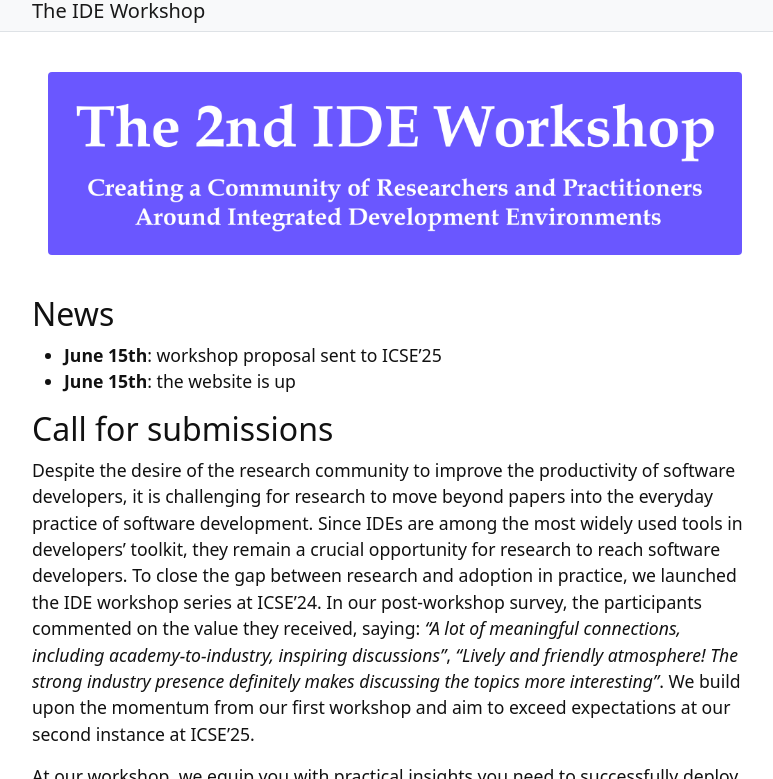
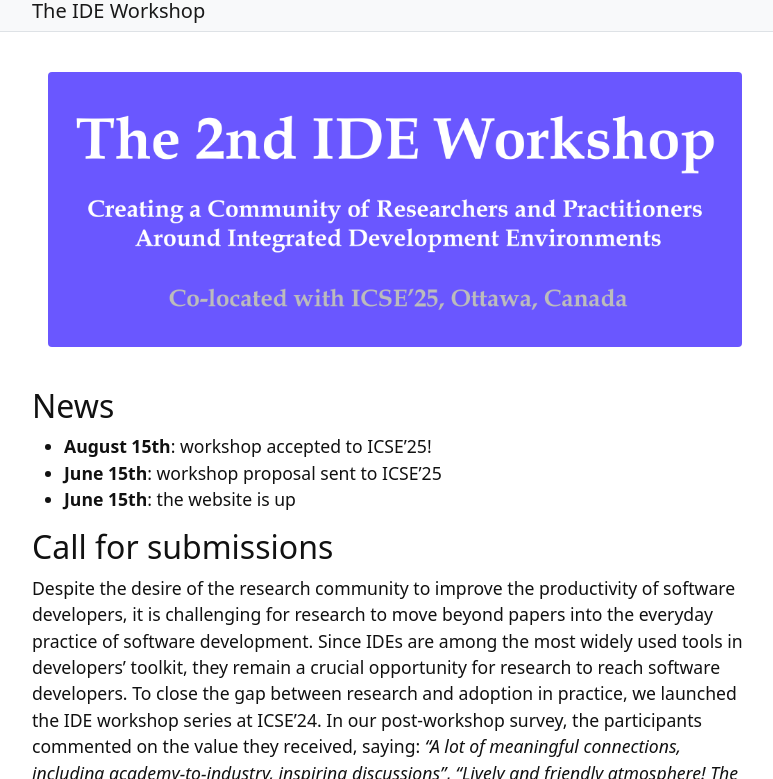
Before and after one commit to ide-workshop/ide-workshop.github.io, a Jekyll site: the page built from index.md, in a window 1280 px wide and 900 px high, cut to the strip 121-900 px from the top of the window. Shown: the whole strip, without its empty margins (245-1018 px from the left). Built offline with Jekyll 4.4.1, drawn with Linux system fonts in a browser that asks for light colours.

Commit message:
Added acceptance to ICSE 25

```diff
--- a/index.md
+++ b/index.md
@@ -7,6 +7,7 @@
 
 ## News
 
+* **August 15th**: workshop accepted to ICSE'25!
 * **June 15th**: workshop proposal sent to ICSE'25
 * **June 15th**: the website is up
 
```
Also changed, not shown: images/title-2025.jpg.
